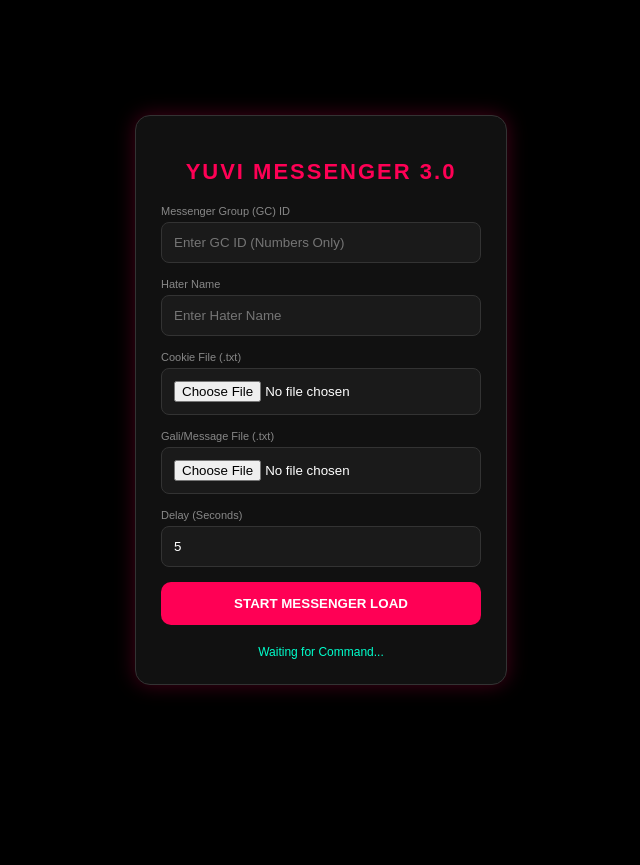
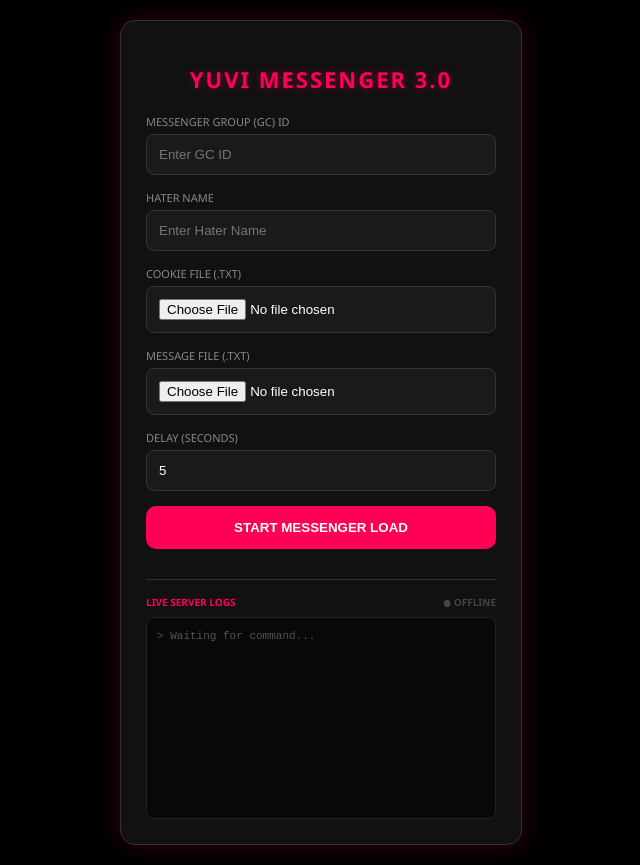
Before and after one commit to YuviDon801/YUVI-OFFLINE-SERVER-, a Flask app: page / in a window 1280 px wide. Shown: the whole page, without its empty margins (319-959 px from the left). Before the commit the page ends 694 px from the top, so only its background shows below. Run offline with Flask 3, Linux system fonts and the light colour scheme.

Commit message:
Update index.html

```diff
--- a/templates/index.html
+++ b/templates/index.html
@@ -5,33 +5,122 @@
     <meta name="viewport" content="width=device-width, initial-scale=1.0">
     <title>YUVI SERVER 3.0 - MESSENGER</title>
     <style>
-        body { background-color: #000; color: #fff; font-family: sans-serif; display: flex; justify-content: center; align-items: center; height: 100vh; margin: 0; }
-        .container { background-color: #111; padding: 25px; border-radius: 15px; box-shadow: 0 0 20px #ff005544; width: 320px; border: 1px solid #333; }
-        h2 { color: #ff0055; text-align: center; margin-bottom: 20px; font-size: 22px; text-transform: uppercase; letter-spacing: 2px; }
-        label { font-size: 11px; color: #888; display: block; margin-bottom: 5px; }
-        input { width: 100%; padding: 12px; margin-bottom: 15px; background: #1a1a1a; border: 1px solid #333; border-radius: 8px; color: white; box-sizing: border-box; }
-        .btn-start { width: 100%; padding: 14px; background: #ff0055; border: none; border-radius: 10px; color: white; font-weight: bold; cursor: pointer; margin-bottom: 10px; transition: 0.3s; }
-        .btn-start:hover { background: #cc0044; box-shadow: 0 0 10px #ff0055; }
-        .status { color: #00ffcc; font-size: 12px; text-align: center; margin-top: 10px; }
+        body { background-color: #000; color: #fff; font-family: 'Segoe UI', Tahoma, Geneva, Verdana, sans-serif; display: flex; justify-content: center; align-items: center; min-height: 100vh; margin: 0; padding: 20px; box-sizing: border-box; }
+        .container { background-color: #111; padding: 25px; border-radius: 15px; box-shadow: 0 0 25px #ff005533; width: 100%; max-width: 350px; border: 1px solid #333; }
+        h2 { color: #ff0055; text-align: center; margin-bottom: 20px; font-size: 22px; text-transform: uppercase; letter-spacing: 2px; text-shadow: 0 0 10px #ff005566; }
+        label { font-size: 11px; color: #888; display: block; margin-bottom: 5px; text-transform: uppercase; }
+        input { width: 100%; padding: 12px; margin-bottom: 15px; background: #1a1a1a; border: 1px solid #333; border-radius: 8px; color: white; box-sizing: border-box; outline: none; transition: 0.3s; }
+        input:focus { border-color: #ff0055; box-shadow: 0 0 5px #ff005544; }
+        .btn-start { width: 100%; padding: 14px; background: #ff0055; border: none; border-radius: 10px; color: white; font-weight: bold; cursor: pointer; margin-bottom: 10px; transition: 0.3s; text-transform: uppercase; }
+        .btn-start:hover { background: #cc0044; box-shadow: 0 0 15px #ff0055; }
+        .btn-start:disabled { background: #444; cursor: not-allowed; box-shadow: none; }
+
+        /* Log Box Styling */
+        .log-container { margin-top: 20px; border-top: 1px solid #333; padding-top: 15px; }
+        .log-header { font-size: 10px; color: #ff0055; margin-bottom: 8px; font-weight: bold; display: flex; justify-content: space-between; }
+        #logBox { background: #080808; border: 1px solid #222; height: 180px; overflow-y: auto; padding: 10px; font-family: 'Courier New', Courier, monospace; font-size: 11px; border-radius: 8px; line-height: 1.5; }
+        .log-entry { border-bottom: 1px solid #151515; padding: 3px 0; color: #00ffcc; }
+        .log-entry.error { color: #ff4444; }
+        .log-entry.system { color: #ffcc00; }
     </style>
 </head>
 <body>
+
 <div class="container">
     <h2>YUVI MESSENGER 3.0</h2>
-    <form action="/start" method="POST" enctype="multipart/form-data">
+
+    <form id="loaderForm" enctype="multipart/form-data">
         <label>Messenger Group (GC) ID</label>
-        <input type="text" name="target_id" placeholder="Enter GC ID (Numbers Only)" required>
+        <input type="text" name="target_id" placeholder="Enter GC ID" required>
+
         <label>Hater Name</label>
         <input type="text" name="hater_name" placeholder="Enter Hater Name">
+
         <label>Cookie File (.txt)</label>
-        <input type="file" name="token_file" required>
-        <label>Gali/Message File (.txt)</label>
-        <input type="file" name="message_file" required>
+        <input type="file" name="token_file" accept=".txt" required>
+
+        <label>Message File (.txt)</label>
+        <input type="file" name="message_file" accept=".txt" required>
+
         <label>Delay (Seconds)</label>
         <input type="number" name="delay" value="5" min="1">
-        <button type="submit" class="btn-start">START MESSENGER LOAD</button>
+
+        <button type="submit" class="btn-start" id="startBtn">START MESSENGER LOAD</button>
     </form>
-    <div class="status">Waiting for Command...</div>
+
+    <div class="log-container">
+        <div class="log-header">
+            <span>LIVE SERVER LOGS</span>
+            <span id="statusIndicator" style="color: #444;">● OFFLINE</span>
+        </div>
+        <div id="logBox">
+            <div style="color:#555;">> Waiting for command...</div>
+        </div>
+    </div>
 </div>
+
+<script>
+    const logBox = document.getElementById('logBox');
+    const startBtn = document.getElementById('startBtn');
+    const statusIndicator = document.getElementById('statusIndicator');
+
+    // Function to add logs to the box
+    function updateLogs(logs) {
+        if (logs.length === 0) return;
+
+        logBox.innerHTML = logs.map(log => {
+            let className = 'log-entry';
+            if (log.includes('❌') || log.includes('ERR')) className += ' error';
+            if (log.includes('🚀') || log.includes('SYS')) className += ' system';
+            return `<div class="${className}">${log}</div>`;
+        }).reverse().join('');
+    }
+
+    // Fetch logs every 2 seconds
+    setInterval(async () => {
+        try {
+            const response = await fetch('/logs');
+            const logs = await response.json();
+            if (logs.length > 0) {
+                updateLogs(logs);
+                statusIndicator.innerText = "● ONLINE";
+                statusIndicator.style.color = "#00ffcc";
+            }
+        } catch (e) {
+            statusIndicator.innerText = "● OFFLINE";
+            statusIndicator.style.color = "#ff4444";
+        }
+    }, 2000);
+
+    // Form Submission using AJAX
+    document.getElementById('loaderForm').onsubmit = async (e) => {
+        e.preventDefault();
+
+        startBtn.disabled = true;
+        startBtn.innerText = "STARTING...";
+
+        const formData = new FormData(e.target);
+
+        try {
+            const response = await fetch('/start', {
+                method: 'POST',
+                body: formData
+            });
+
+            if (response.ok) {
+                logBox.innerHTML = `<div class="log-entry system">[SYS] Request sent successfully!</div>` + logBox.innerHTML;
+            } else {
+                alert("Server error! Check your Python code.");
+                startBtn.disabled = false;
+                startBtn.innerText = "START MESSENGER LOAD";
+            }
+        } catch (error) {
+            alert("Could not connect to server.");
+            startBtn.disabled = false;
+            startBtn.innerText = "START MESSENGER LOAD";
+        }
+    };
+</script>
+
 </body>
 </html>
```
